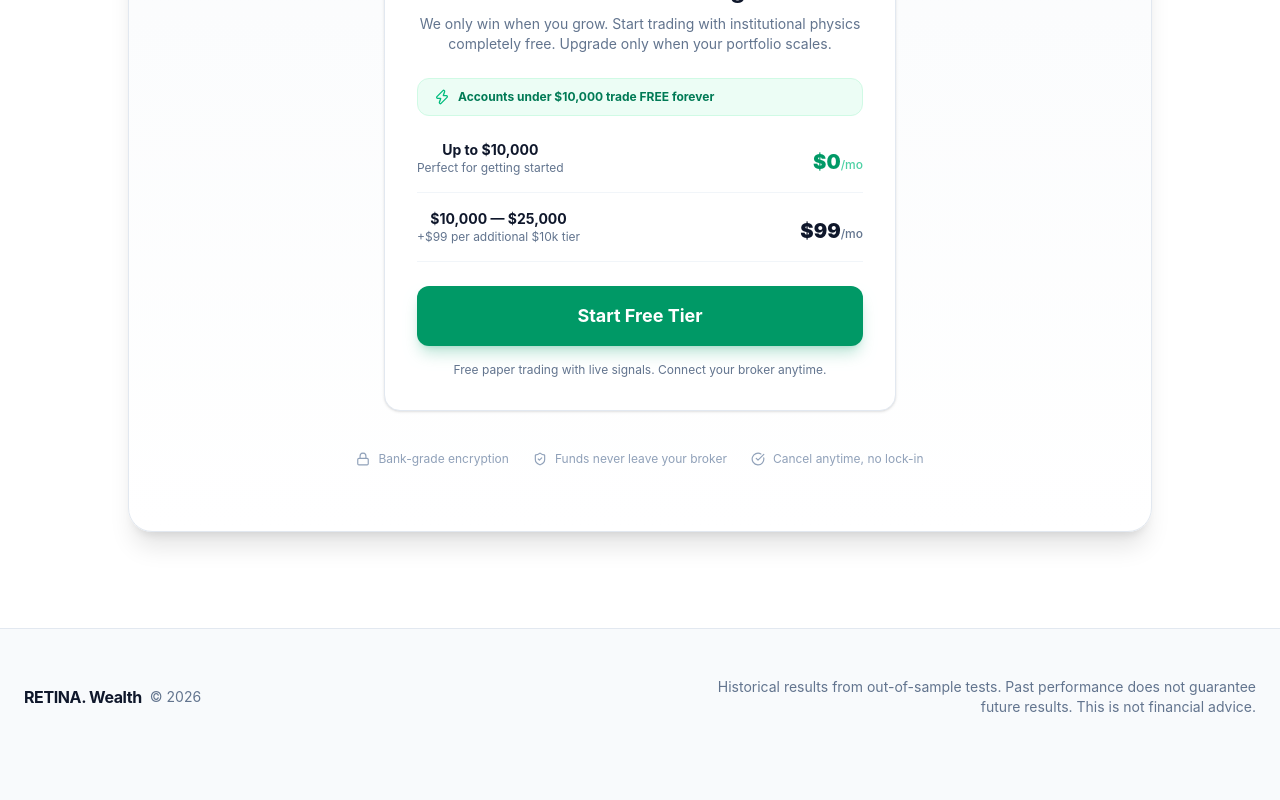
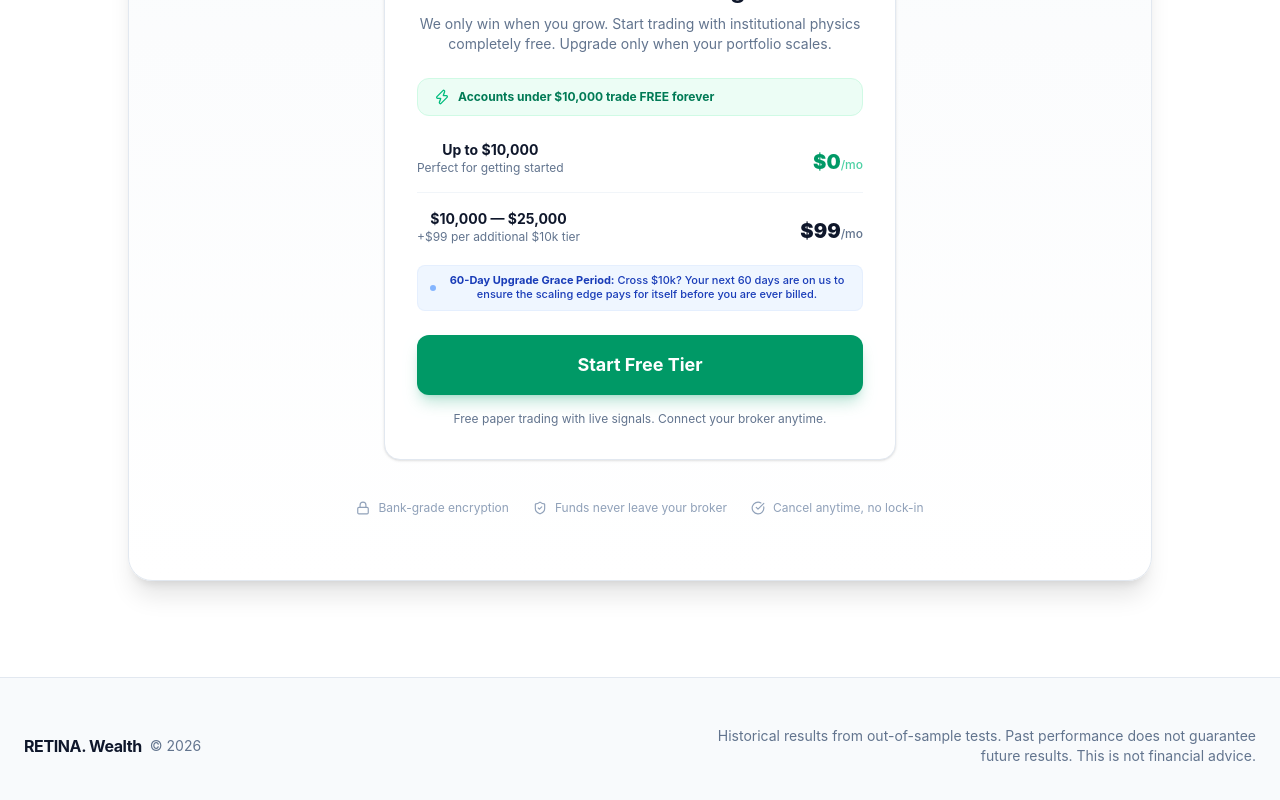
Before and after one commit to selsarraj-create/retinawealth, a Next.js app: page / in a window 1280 px wide. Shown: the part 5136-5936 px from the top of the page. Before the commit the page ends 5901 px from the top, so only its background shows below. Built offline with nearby package versions, Linux system fonts and the light colour scheme.

Commit message:
feat: add 60-day grace period logic to pricing block

```diff
--- a/src/app/(marketing)/page.tsx
+++ b/src/app/(marketing)/page.tsx
@@ -282,12 +282,19 @@ export default function MarketingPage() {
                      <div className="text-xl font-black text-emerald-600">$0<span className="text-xs text-emerald-500/70 font-medium">/mo</span></div>
                  </div>
 
-                 <div className="flex justify-between items-end border-b border-slate-100 pb-4 mb-6">
+                 <div className="flex justify-between items-end pb-3 mb-2">
                      <div>
                          <div className="text-sm font-bold text-slate-900">$10,000 — $25,000</div>
                          <div className="text-xs text-slate-500">+$99 per additional $10k tier</div>
                      </div>
                      <div className="text-xl font-black text-slate-900">$99<span className="text-xs text-slate-500 font-medium">/mo</span></div>
+                 </div>
+
+                 <div className="flex items-center gap-2 px-3 py-2 mb-6 rounded-lg bg-blue-50 border border-blue-100/50">
+                    <div className="w-1.5 h-1.5 rounded-full bg-blue-500 flex-shrink-0 animate-pulse"></div>
+                    <span className="text-[11px] font-medium text-blue-800 leading-tight">
+                        <strong>60-Day Upgrade Grace Period:</strong> Cross $10k? Your next 60 days are on us to ensure the scaling edge pays for itself before you are ever billed.
+                    </span>
                  </div>
 
                  <Link href="/signup" className="block w-full py-4 text-center rounded-xl bg-emerald-600 hover:bg-emerald-700 text-white font-bold text-lg transition-all shadow-lg shadow-emerald-600/25 hover:shadow-emerald-600/40">
```
